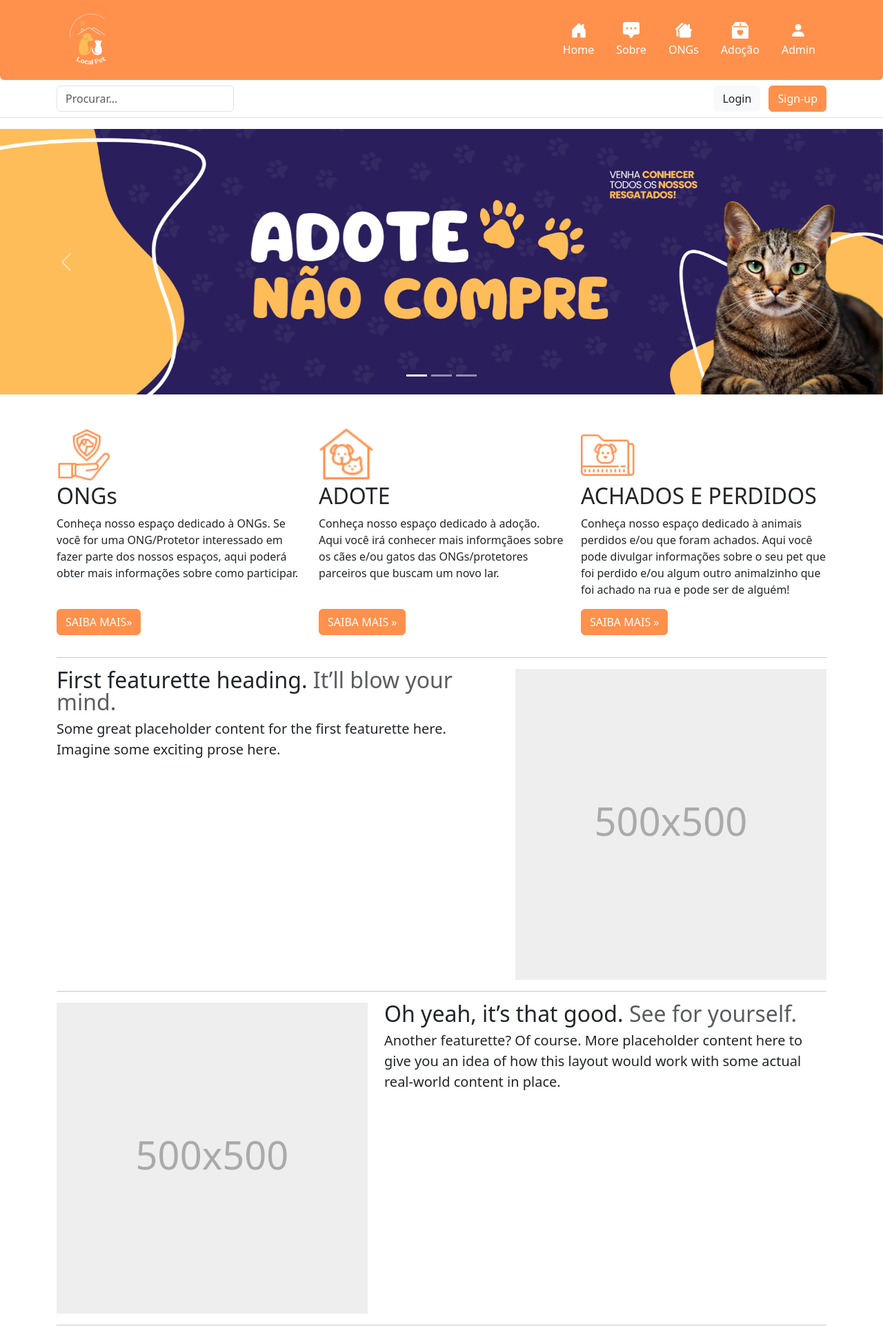
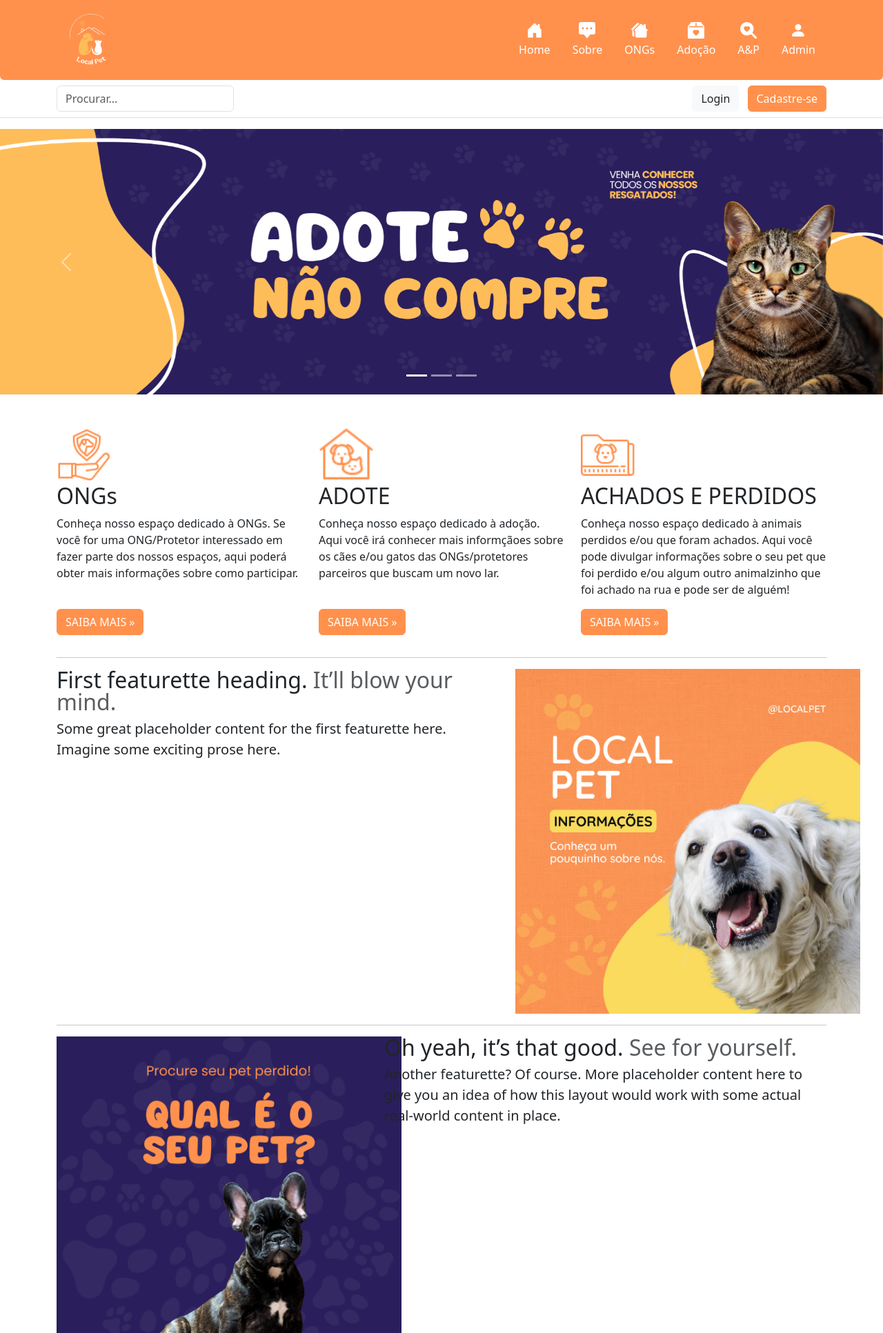
Before and after one commit to ellen-vieira/LocalPet, a PHP site: page /LocalPet/home.php in a window 1280 px wide. Shown: the top 1933 px of the page at 69% size. Run offline with PHP 8.4, Linux system fonts and the light colour scheme; some libraries are stand-ins or nearby versions.

Commit message:
Mudanças Ellen

```diff
--- a/home.php
+++ b/home.php
@@ -1,5 +1,6 @@
 <!DOCTYPE html>
 <html lang="pt-BR">
+
 <head>
   <meta charset="UTF-8">
   <meta name="viewport" content="width=device-width, initial-scale=1.0">
@@ -10,7 +11,7 @@
   <link rel="stylesheet" href="css/bootstrap.min.css">
   <link rel="canonical" href="https://getbootstrap.com/docs/5.3/examples/headers/">
   <!-- ICON -->
-    <link rel="icon" type="image/png" href="images/favicon.png"/>
+  <link rel="icon" type="image/png" href="images/favicon.png" />
   <!-- DA ONDE VEM A COR DA HEADER -->
   <link rel="stylesheet" href="css/bootstrap.css">
   <!-- ESTILO HEADER -->
@@ -67,29 +68,34 @@
     }
   </style>
 </head>
+
 <body id="corpo">
   <!-- LINK DOS ICONS -->
   <svg xmlns="http://www.w3.org/2000/svg" style="display: none;">
     <!-- HOME -->
     <symbol id="home" viewBox="0 0 16 16">
-    <path d="M6.5 14.5v-3.505c0-.245.25-.495.5-.495h2c.25 0 .5.25.5.5v3.5a.5.5 0 0 0 .5.5h4a.5.5 0 0 0 .5-.5v-7a.5.5 0 0 0-.146-.354L13 5.793V2.5a.5.5 0 0 0-.5-.5h-1a.5.5 0 0 0-.5.5v1.293L8.354 1.146a.5.5 0 0 0-.708 0l-6 6A.5.5 0 0 0 1.5 7.5v7a.5.5 0 0 0 .5.5h4a.5.5 0 0 0 .5-.5Z"/>
+      <path d="M6.5 14.5v-3.505c0-.245.25-.495.5-.495h2c.25 0 .5.25.5.5v3.5a.5.5 0 0 0 .5.5h4a.5.5 0 0 0 .5-.5v-7a.5.5 0 0 0-.146-.354L13 5.793V2.5a.5.5 0 0 0-.5-.5h-1a.5.5 0 0 0-.5.5v1.293L8.354 1.146a.5.5 0 0 0-.708 0l-6 6A.5.5 0 0 0 1.5 7.5v7a.5.5 0 0 0 .5.5h4a.5.5 0 0 0 .5-.5Z" />
     </symbol>
     <!-- SOBRE -->
     <symbol id="speedometer2" viewBox="0 0 16 16">
-    <path d="M0 2a2 2 0 0 1 2-2h12a2 2 0 0 1 2 2v8a2 2 0 0 1-2 2h-2.5a1 1 0 0 0-.8.4l-1.9 2.533a1 1 0 0 1-1.6 0L5.3 12.4a1 1 0 0 0-.8-.4H2a2 2 0 0 1-2-2V2zm5 4a1 1 0 1 0-2 0 1 1 0 0 0 2 0zm4 0a1 1 0 1 0-2 0 1 1 0 0 0 2 0zm3 1a1 1 0 1 0 0-2 1 1 0 0 0 0 2z"/>
+      <path d="M0 2a2 2 0 0 1 2-2h12a2 2 0 0 1 2 2v8a2 2 0 0 1-2 2h-2.5a1 1 0 0 0-.8.4l-1.9 2.533a1 1 0 0 1-1.6 0L5.3 12.4a1 1 0 0 0-.8-.4H2a2 2 0 0 1-2-2V2zm5 4a1 1 0 1 0-2 0 1 1 0 0 0 2 0zm4 0a1 1 0 1 0-2 0 1 1 0 0 0 2 0zm3 1a1 1 0 1 0 0-2 1 1 0 0 0 0 2z" />
     </symbol>
     <!-- ONGS -->
     <symbol id="table" viewBox="0 0 16 16">
-    <path d="M7.207 1a1 1 0 0 0-1.414 0L.146 6.646a.5.5 0 0 0 .708.708L1 7.207V12.5A1.5 1.5 0 0 0 2.5 14h.55a2.51 2.51 0 0 1-.05-.5V9.415a1.5 1.5 0 0 1-.56-2.475l5.353-5.354L7.207 1Z"/>
-    <path d="M8.793 2a1 1 0 0 1 1.414 0L12 3.793V2.5a.5.5 0 0 1 .5-.5h1a.5.5 0 0 1 .5.5v3.293l1.854 1.853a.5.5 0 0 1-.708.708L15 8.207V13.5a1.5 1.5 0 0 1-1.5 1.5h-8A1.5 1.5 0 0 1 4 13.5V8.207l-.146.147a.5.5 0 1 1-.708-.708L8.793 2Z"/>
+      <path d="M7.207 1a1 1 0 0 0-1.414 0L.146 6.646a.5.5 0 0 0 .708.708L1 7.207V12.5A1.5 1.5 0 0 0 2.5 14h.55a2.51 2.51 0 0 1-.05-.5V9.415a1.5 1.5 0 0 1-.56-2.475l5.353-5.354L7.207 1Z" />
+      <path d="M8.793 2a1 1 0 0 1 1.414 0L12 3.793V2.5a.5.5 0 0 1 .5-.5h1a.5.5 0 0 1 .5.5v3.293l1.854 1.853a.5.5 0 0 1-.708.708L15 8.207V13.5a1.5 1.5 0 0 1-1.5 1.5h-8A1.5 1.5 0 0 1 4 13.5V8.207l-.146.147a.5.5 0 1 1-.708-.708L8.793 2Z" />
+    </symbol>
+    <!-- ACHADOS E PERDIDOS -->
+    <symbol id="A&P" viewBox="0 0 16 16">
+    <path d="M6.5 13a6.474 6.474 0 0 0 3.845-1.258h-.001c.03.04.062.078.098.115l3.85 3.85a1 1 0 0 0 1.415-1.414l-3.85-3.85a1.008 1.008 0 0 0-.115-.1A6.471 6.471 0 0 0 13 6.5 6.502 6.502 0 0 0 6.5 0a6.5 6.5 0 1 0 0 13Zm0-8.518c1.664-1.673 5.825 1.254 0 5.018-5.825-3.764-1.664-6.69 0-5.018Z"/>
     </symbol>
     <!-- ADMIN -->
     <symbol id="people-circle" viewBox="0 0 16 16">
-    <path d="M3 14s-1 0-1-1 1-4 6-4 6 3 6 4-1 1-1 1H3Zm5-6a3 3 0 1 0 0-6 3 3 0 0 0 0 6Z"/>
+      <path d="M3 14s-1 0-1-1 1-4 6-4 6 3 6 4-1 1-1 1H3Zm5-6a3 3 0 1 0 0-6 3 3 0 0 0 0 6Z" />
     </symbol>
     <!-- ADOÇÃO -->
     <symbol id="grid" viewBox="0 0 16 16">
-    <path d="M3.75 0a1 1 0 0 0-.8.4L.1 4.2a.5.5 0 0 0-.1.3V15a1 1 0 0 0 1 1h14a1 1 0 0 0 1-1V4.5a.5.5 0 0 0-.1-.3L13.05.4a1 1 0 0 0-.8-.4h-8.5ZM8.5 4h6l.5.667V5H1v-.333L1.5 4h6V1h1v3ZM8 7.993c1.664-1.711 5.825 1.283 0 5.132-5.825-3.85-1.664-6.843 0-5.132Z"/>
+      <path d="M3.75 0a1 1 0 0 0-.8.4L.1 4.2a.5.5 0 0 0-.1.3V15a1 1 0 0 0 1 1h14a1 1 0 0 0 1-1V4.5a.5.5 0 0 0-.1-.3L13.05.4a1 1 0 0 0-.8-.4h-8.5ZM8.5 4h6l.5.667V5H1v-.333L1.5 4h6V1h1v3ZM8 7.993c1.664-1.711 5.825 1.283 0 5.132-5.825-3.85-1.664-6.843 0-5.132Z" />
     </symbol>
   </svg>
   <header>
@@ -101,41 +107,62 @@
           <!-- LOGO -->
           <img src="images/localpet.png" alt="Local Pet" height="100px" width="100px">
           <a href="/" class="d-flex align-items-center my-2 my-lg-0 me-lg-auto text-white text-decoration-none">
-            <svg class="bi me-2" width="40" height="32" role="img" aria-label="Bootstrap"><use xlink:href="#bootstrap"/></svg>
+            <svg class="bi me-2" width="40" height="32" role="img" aria-label="Bootstrap">
+              <use xlink:href="#bootstrap" />
+            </svg>
           </a>
           <ul class="nav col-12 col-lg-auto my-2 justify-content-center my-md-0 text-small">
             <!-- HOME -->
             <li>
               <a href="home.php" class="nav-link text-white">
-                <svg class="bi d-block mx-auto mb-1" width="24" height="24"><use xlink:href="#home"/></svg>
+                <svg class="bi d-block mx-auto mb-1" width="24" height="24">
+                  <use xlink:href="#home" />
+                </svg>
                 Home
               </a>
             </li>
             <!-- SOBRE -->
             <li>
               <a href="#" class="nav-link text-white">
-                <svg class="bi d-block mx-auto mb-1" width="24" height="24"><use xlink:href="#speedometer2"/></svg>
+                <svg class="bi d-block mx-auto mb-1" width="24" height="24">
+                  <use xlink:href="#speedometer2" />
+                </svg>
                 Sobre
               </a>
             </li>
             <!-- ONGS -->
             <li>
               <a href="#" class="nav-link text-white">
-                <svg class="bi d-block mx-auto mb-1" width="24" height="24"><use xlink:href="#table"/></svg>
+                <svg class="bi d-block mx-auto mb-1" width="24" height="24">
+                  <use xlink:href="#table" />
+                </svg>
                 ONGs
               </a>
             </li>
             <!-- ADOÇÃO -->
             <li>
               <a href="#" class="nav-link text-white">
-                <svg class="bi d-block mx-auto mb-1" width="24" height="24"><use xlink:href="#grid"/></svg>
+                <svg class="bi d-block mx-auto mb-1" width="24" height="24">
+                  <use xlink:href="#grid" />
+                </svg>
                 Adoção
+              </a>
+            </li>
+            <!-- ACHADOS E PERDIDOS -->
+            <li>
+              <a href="#" class="nav-link text-white">
+              <svg class="bi d-block mx-auto mb-1" width="24" height="24">
+                <use xlink:href="#A&P"/>
+              </svg>
+              A&P
               </a>
             </li>
             <!-- ADMIN -->
             <li>
               <a href="#" class="nav-link text-white">
-                <svg class="bi d-block mx-auto mb-1" width="24" height="24"><use xlink:href="#people-circle"/></svg>
+                <svg class="bi d-block mx-auto mb-1" width="24" height="24">
+                  <use xlink:href="#people-circle" />
+                </svg>
                 <span class="glyphicon glyphicon-user"></span>
                 Admin
               </a>
@@ -153,7 +180,7 @@
         <!-- LOGIN -->
         <div class="text-end">
           <button type="button" class="btn btn-light text-dark me-2">Login</button>
-          <button type="button" class="btn btn-danger">Sign-up</button>
+          <button type="button" class="btn btn-danger">Cadastre-se</button>
         </div>
       </div>
     </div>
@@ -172,7 +199,8 @@
       <!-- BANNER 1 -->
       <div class="carousel-inner">
         <div class="carousel-item active">
-        <img src="images/Banner.png" alt="" width="100%" height="100%" aria-hidden="true" preserveAspectRatio="xMidYMid slice" focusable="false"><rect width="100%" height="100%" fill="#777"/>
+          <img src="images/Banner.png" alt="" width="100%" height="100%" aria-hidden="true" preserveAspectRatio="xMidYMid slice" focusable="false">
+          <rect width="100%" height="100%" fill="#777" />
           <div class="container">
             <div class="carousel-caption text-start">
             </div>
@@ -180,7 +208,8 @@
         </div>
         <!-- BANNER 2 -->
         <div class="carousel-item">
-      <img src="images/Banner2.png" alt="" width="100%" height="100%" aria-hidden="true" preserveAspectRatio="xMidYMid slice" focusable="false"><rect width="100%" height="100%" fill="#777"/>
+          <img src="images/Banner2.png" alt="" width="100%" height="100%" aria-hidden="true" preserveAspectRatio="xMidYMid slice" focusable="false">
+          <rect width="100%" height="100%" fill="#777" />
           <div class="container">
             <div class="carousel-caption">
             </div>
@@ -188,7 +217,8 @@
         </div>
         <!-- BANNER 3 -->
         <div class="carousel-item">
-      <img src="images/Banner3.png" alt="" width="100%" height="100%" aria-hidden="true" preserveAspectRatio="xMidYMid slice" focusable="false"><rect width="100%" height="100%" fill="#777"/>
+          <img src="images/Banner3.png" alt="" width="100%" height="100%" aria-hidden="true" preserveAspectRatio="xMidYMid slice" focusable="false">
+          <rect width="100%" height="100%" fill="#777" />
           <div class="container">
             <div class="carousel-caption text-end">
             </div>
@@ -217,7 +247,7 @@
           <p> Conheça nosso espaço dedicado à ONGs. Se você for uma ONG/Protetor interessado em fazer parte dos nossos
             espaços, aqui poderá obter mais informações sobre como participar.</p>
           <br>
-            <p><a class="btn btn-danger" href="#" role="button">SAIBA MAIS&raquo;</a></p>
+          <p><a class="btn btn-danger" href="ongs.php" role="button">SAIBA MAIS &raquo;</a></p>
         </div>
         <div class="col-lg-4">
           <img class="image" src="images/Icon2.png" alt="adote" width="80" height="80">
@@ -225,7 +255,7 @@
           <p> Conheça nosso espaço dedicado à adoção. Aqui você irá conhecer mais informçãoes sobre os cães e/ou gatos das
             ONGs/protetores parceiros que buscam um novo lar.</p>
           <br>
-            <p><a class="btn btn-danger" href="#" role="button">SAIBA MAIS &raquo;</a></p>
+          <p><a class="btn btn-danger" href="adote.php" role="button">SAIBA MAIS &raquo;</a></p>
         </div>
         <div class="col-lg-4">
           <img class="image" src="images/Icon3.png" alt="perdidos" width="80" height="80">
@@ -233,7 +263,7 @@
           <p>Conheça nosso espaço dedicado à animais perdidos e/ou que foram achados. Aqui você pode
             divulgar informações sobre o seu pet que foi perdido e/ou algum outro animalzinho que foi achado na rua e pode ser de alguém!
           </p>
-            <p><a class="btn btn-danger" href="#" role="button">SAIBA MAIS &raquo;</a></p>
+          <p><a class="btn btn-danger" href="A&P.php" role="button">SAIBA MAIS &raquo;</a></p>
         </div>
       </div>
 
@@ -247,7 +277,9 @@
           <p class="lead">Some great placeholder content for the first featurette here. Imagine some exciting prose here.</p>
         </div>
         <div class="col-md-5">
-        <svg class="bd-placeholder-img bd-placeholder-img-lg featurette-image img-fluid mx-auto" width="500" height="500" xmlns="http://www.w3.org/2000/svg" role="img" aria-label="Placeholder: 500x500" preserveAspectRatio="xMidYMid slice" focusable="false"><title>Placeholder</title><rect width="100%" height="100%" fill="#eee"/><text x="50%" y="50%" fill="#aaa" dy=".3em">500x500</text></svg>
+          <img src="images/sobre.png" alt="" width="500" height="500">
+            <rect width="100%" height="100%" fill="#eee" /><text x="50%" y="50%" fill="#aaa" dy=".3em"></text>
+          </svg>
         </div>
       </div>
 
@@ -259,7 +291,9 @@
           <p class="lead">Another featurette? Of course. More placeholder content here to give you an idea of how this layout would work with some actual real-world content in place.</p>
         </div>
         <div class="col-md-5 order-md-1">
-        <svg class="bd-placeholder-img bd-placeholder-img-lg featurette-image img-fluid mx-auto" width="500" height="500" xmlns="http://www.w3.org/2000/svg" role="img" aria-label="Placeholder: 500x500" preserveAspectRatio="xMidYMid slice" focusable="false"><title>Placeholder</title><rect width="100%" height="100%" fill="#eee"/><text x="50%" y="50%" fill="#aaa" dy=".3em">500x500</text></svg>
+        <img src="images/A&P.png" alt="" width="500" height="500">
+            <rect width="100%" height="100%" fill="#eee" /><text x="50%" y="50%" fill="#aaa" dy=".3em"></text>
+          </svg>
         </div>
       </div>
 
@@ -271,7 +305,9 @@
           <p class="lead">And yes, this is the last block of representative placeholder content. Again, not really intended to be actually read, simply here to give you a better view of what this would look like with some actual content. Your content.</p>
         </div>
         <div class="col-md-5">
-        <svg class="bd-placeholder-img bd-placeholder-img-lg featurette-image img-fluid mx-auto" width="500" height="500" xmlns="http://www.w3.org/2000/svg" role="img" aria-label="Placeholder: 500x500" preserveAspectRatio="xMidYMid slice" focusable="false"><title>Placeholder</title><rect width="100%" height="100%" fill="#eee"/><text x="50%" y="50%" fill="#aaa" dy=".3em">500x500</text></svg>
+        <img src="images/proteja.png" alt="" width="500" height="500">
+            <rect width="100%" height="100%" fill="#eee" /><text x="50%" y="50%" fill="#aaa" dy=".3em"></text>
+          </svg>
         </div>
       </div>
 
@@ -284,8 +320,8 @@
 
     <!-- RODAPÉ -->
     <footer class="container">
-    <p class="float-end"><a href="#">Back to top</a></p>
-    <p>&copy; 2017–2022 Company, Inc. &middot; <a href="#">Privacy</a> &middot; <a href="#">Terms</a></p>
+      <p class="float-end"><a href="#">Voltar</a></p>
+      <p>&copy; 2023-Meraki, Inc. &middot; <a href="#">Privacy</a> &middot; <a href="#">Terms</a></p>
     </footer>
   </main>
 
@@ -295,4 +331,5 @@
 
 
 </body>
+
 </html>
```
Also changed, not shown: images/A&P.png (added), images/Proteja.png (added), images/sobre.png (added). Lines whose indentation alone changed are shown as unchanged.
